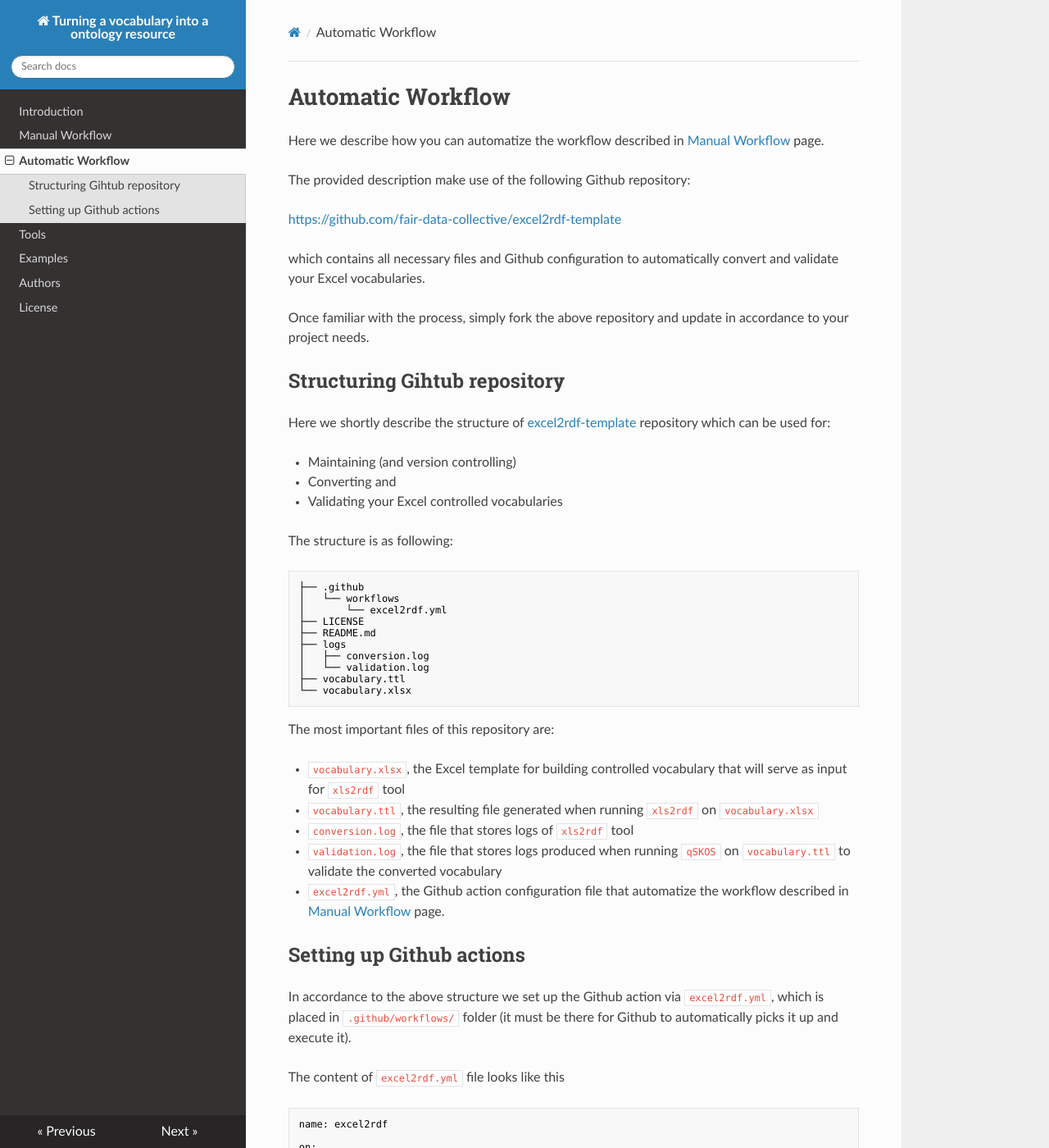
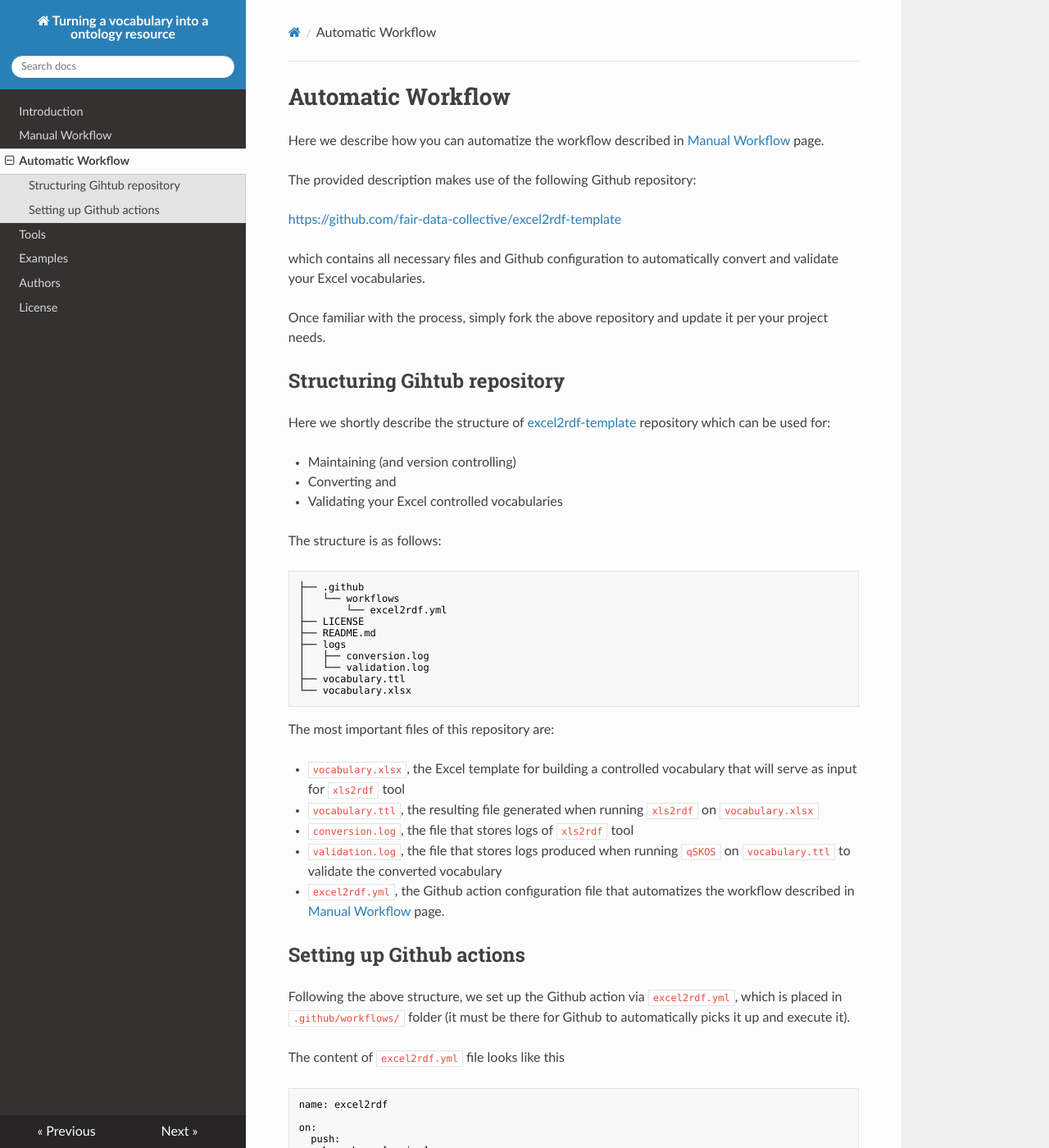
Before and after one commit to fair-data-collective/excel2rdf-site, an MkDocs documentation site: the page built from docs/AutomaticWorkflow.md, in a window 1280 px wide and 1400 px high. Shown: the whole window at 82% size. Built offline with MkDocs 1.6.1, drawn with Linux system fonts in a browser that asks for light colours; nearby versions of some CDN libraries; some of the changed text lies outside the part shown.

Commit message:
Update AutomaticWorkflow.md

````diff
--- a/docs/AutomaticWorkflow.md
+++ b/docs/AutomaticWorkflow.md
@@ -2,13 +2,13 @@
 
 Here we describe how you can automatize the workflow described in [Manual Workflow](../ManualWorkflow) page.
 
-The provided description make use of the following Github repository:
+The provided description makes use of the following Github repository:
 
 [https://github.com/fair-data-collective/excel2rdf-template](https://github.com/fair-data-collective/excel2rdf-template)
 
 which contains all necessary files and Github configuration to automatically convert and validate your Excel vocabularies.
 
-Once familiar with the process, simply fork the above repository and update in accordance to your project needs.
+Once familiar with the process, simply fork the above repository and update it per your project needs.
 
 ## Structuring Gihtub repository
 
@@ -18,7 +18,7 @@ Here we shortly describe the structure of [excel2rdf-template](https://github.co
 - Converting and
 - Validating your Excel controlled vocabularies
 
-The structure is as following:
+The structure is as follows:
 
 ```bash
 ├── .github
@@ -35,15 +35,15 @@ The structure is as following:
 
 The most important files of this repository are:
 
-- `vocabulary.xlsx`, the Excel template for building controlled vocabulary that will serve as input for `xls2rdf` tool
+- `vocabulary.xlsx`, the Excel template for building a controlled vocabulary that will serve as input for `xls2rdf` tool
 - `vocabulary.ttl`, the resulting file generated when running `xls2rdf` on `vocabulary.xlsx`
 - `conversion.log`, the file that stores logs of `xls2rdf` tool
 - `validation.log`, the file that stores logs produced when running `qSKOS` on `vocabulary.ttl` to validate the converted vocabulary
-- `excel2rdf.yml`, the Github action configuration file that automatize the workflow described in [Manual Workflow](../ManualWorkflow) page.
+- `excel2rdf.yml`, the Github action configuration file that automatizes the workflow described in [Manual Workflow](../ManualWorkflow) page.
 
 ## Setting up Github actions
 
-In accordance to the above structure we set up the Github action via `excel2rdf.yml`, which is placed in `.github/workflows/` folder (it must be there for Github to automatically picks it up and execute it).
+Following the above structure, we set up the Github action via `excel2rdf.yml`, which is placed in `.github/workflows/` folder (it must be there for Github to automatically picks it up and execute it).
 
 The content of `excel2rdf.yml` file looks like this
 
@@ -89,12 +89,12 @@ jobs:
           git push
 ```
 
-The file `excel2rdf.yml` describes a single job named `convert-validate-deploy-vocabulary` consisting of following steps:
+The file `excel2rdf.yml` describes a single job named `convert-validate-deploy-vocabulary` consisting of the following steps:
 
 - `prepare`: which configures git on docker `ubuntu-latest` running on a virtual machine and downloads `xls2rdf` and `qSKOS` applications from their associated Github repositories
 
-- `build`: executes `xls2rdf` considering `vocabulary.xlsx` as its input, while producing `vocabulary.ttl` as the its output, and moves and renames the log produced in this step to the folder `./logs/`
+- `build`: executes `xls2rdf` considering `vocabulary.xlsx` as its input, while producing `vocabulary.ttl` as its output, and moves and renames the log produced in this step to the folder `./logs/`
 
-- `validate`: runs `qSKOS` on the produced `vocabulary.ttl` and stores the resulting log to to the folder `./logs/`
+- `validate`: runs `qSKOS` on the produced `vocabulary.ttl` and stores the resulting log to the folder `./logs/`
 
-- `deploy`: removes `qSKOS` and `xls2rdf` from the clone repository, adds and commits changes of the clone repository, pushes the commits to Github
+- `deploy`: removes `qSKOS` and `xls2rdf` from the cloned repository, adds and commits changes of the cloned repository, pushes the commits to Github
````
